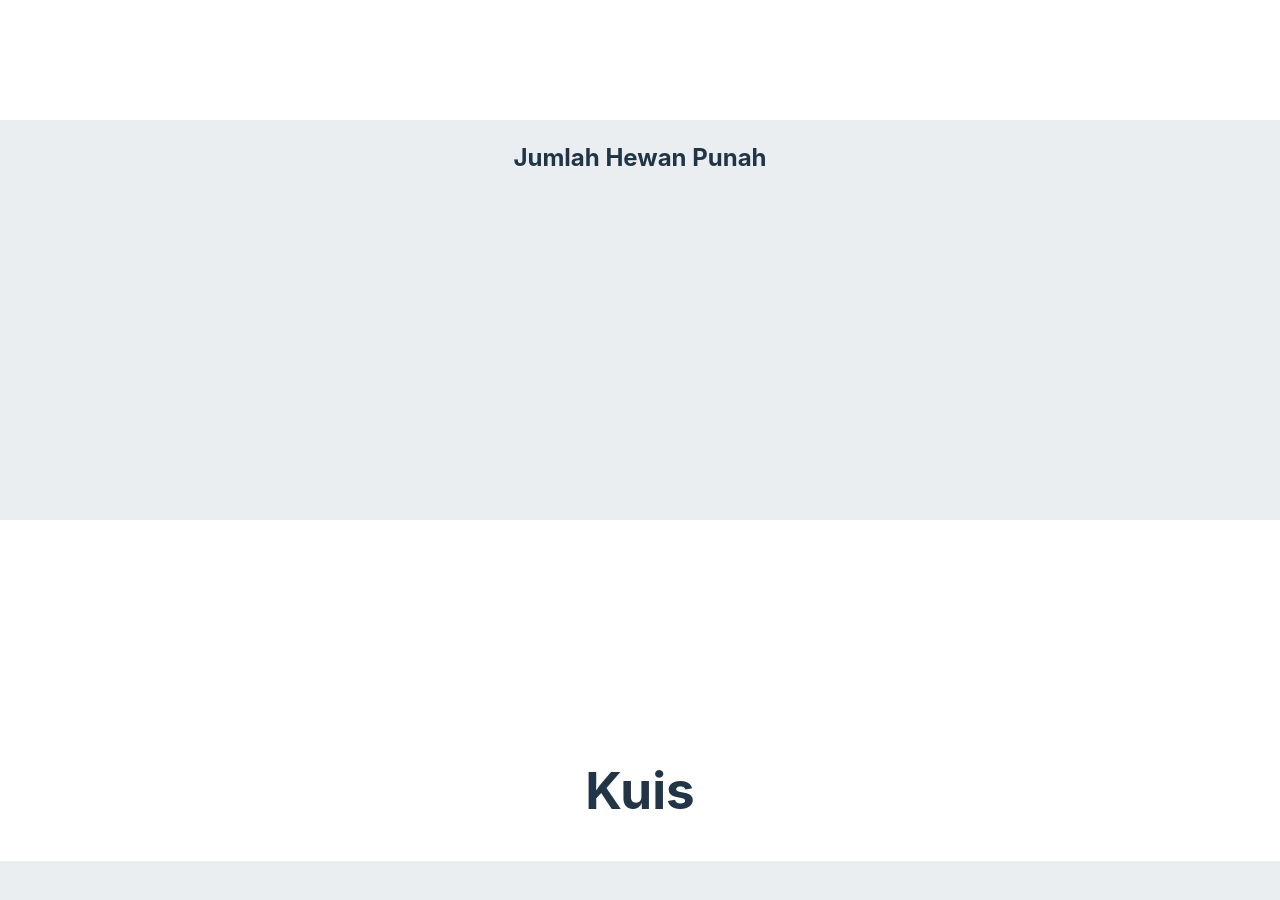
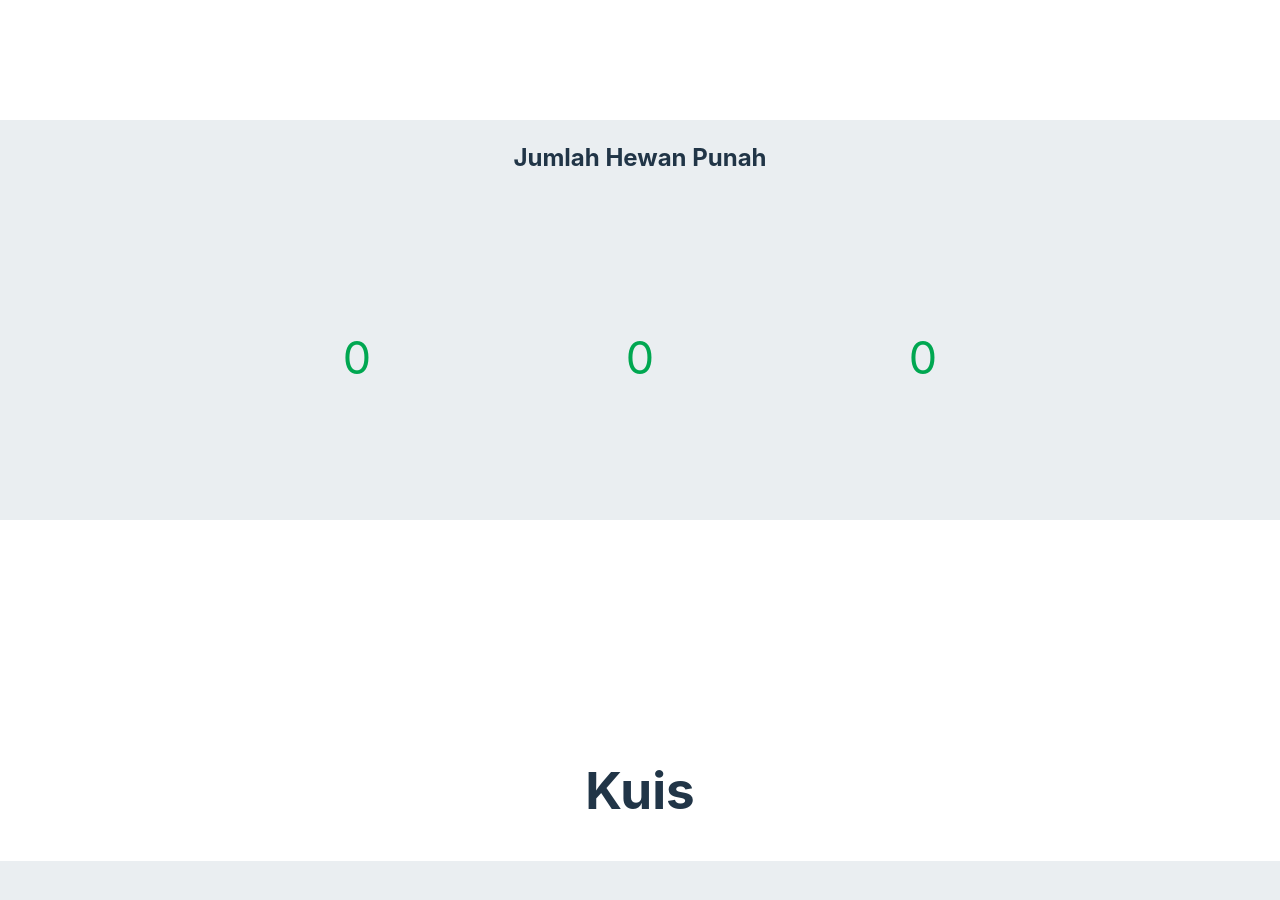
Before and after one commit to furaihan/fp-pemrog-web, a React (Vite) app: page / in a window 1280 px wide. Shown: the part 2980-3880 px from the top of the page. Built offline with nearby package versions, Linux system fonts and the light colour scheme.

Commit message:
jumlah punah

```diff
--- a/src/routes/Root/Root.css
+++ b/src/routes/Root/Root.css
@@ -193,16 +193,60 @@
   width: 100vw;
   height: 50%;
   background-color: #EAEEF1;
-}
-.container-hewan-punah-1{
   justify-content: center;
   align-items: center;
   display: flex;
   flex-direction: column;
-
 }
-.jml-hewan-punah{
-
+.container-hewan-punah-1{
+  width: 100vw;
+  height: 100%;
+  justify-content: center;
+  align-items: center;
+  display: flex;
+  flex-direction: row;
+}
+.dunia{
+ display: flex;
+ flex-direction: column;
+ justify-content: center;
+ align-items: center;
+ width: 282.96px;
+ height: 142.36px;
+ left: 633.42px;
+ top: 13.5px;
+}
+.asia{
+  display: flex;
+  flex-direction: column;
+  justify-content: center;
+  align-items: center;
+  width: 282.96px;
+  height: 142.36px;
+  left: 633.42px;
+  top: 13.5px;
+}
+.indonesia{
+  display: flex;
+  flex-direction: column;
+  justify-content: center;
+  align-items: center;
+  width: 282.96px;
+  height: 142.36px;
+  left: 633.42px;
+  top: 13.5px;
+}
+.text-dunia{
+  font-size: 45px;
+  color: #00a751;
+}
+.text-asia{
+  font-size: 45px;
+  color: #00a751;
+}
+.text-indonesia{
+  font-size: 45px;
+  color: #00a751;
 }
 .kuis{
   width: 100vw;
--- a/src/routes/Root/Root.jsx
+++ b/src/routes/Root/Root.jsx
@@ -92,9 +92,17 @@ function App() {
         </section>
         <section className="hewan-punah">
             <div className="container-hewan-punah">
+            <h2>Jumlah Hewan Punah</h2>
               <div className="container-hewan-punah-1">
-                <h2>Jumlah Hewan Punah</h2>
-                <div className="jml-hewan-punah"></div>
+                <div className="dunia">
+                  <p className="text-dunia">0</p>
+                </div>
+                <div className="asia">
+                  <p className="text-asia">0</p>
+                </div>
+                <div className="indonesia">
+                  <p className="text-indonesia">0</p>
+                </div>
               </div>
             </div>
         </section>
```
